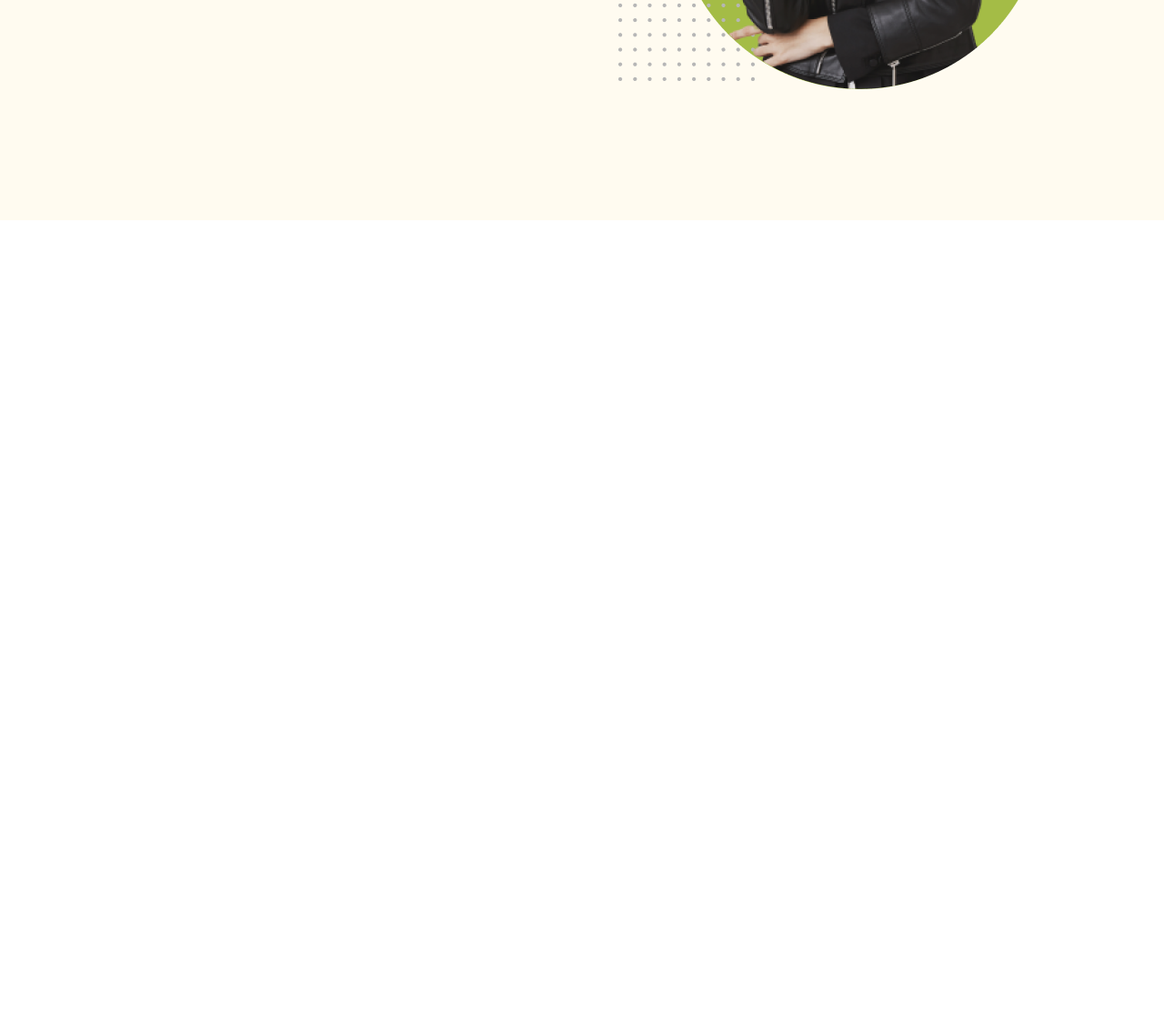
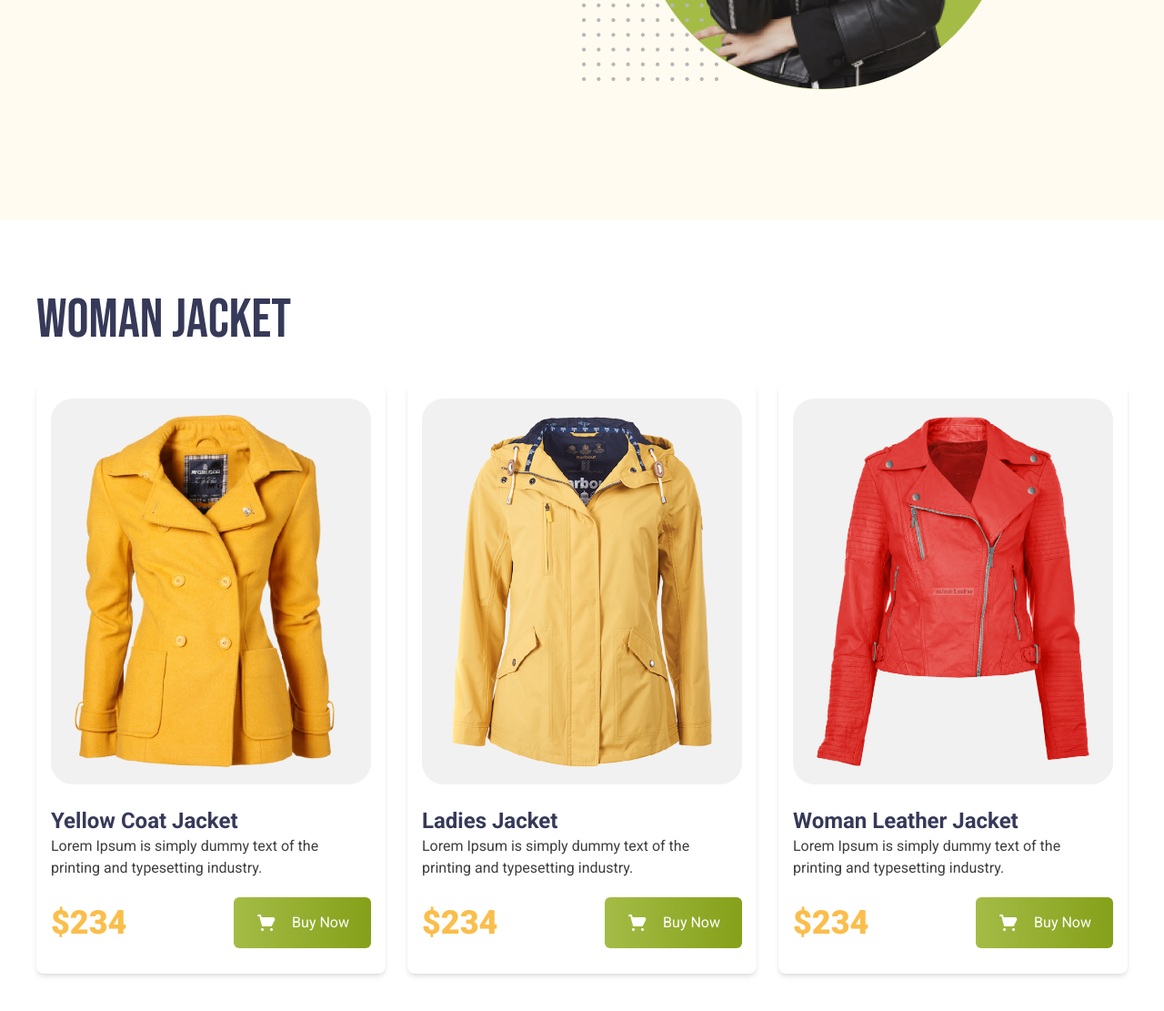
Before and after one commit to ShahinAlomShuvo/PenguinFashion, a plain HTML site: page index.html in a window 1280 px wide. Shown: the part 501-1612 px from the top of the page at 91% size. Before the commit the page ends 800 px from the top, so only its background shows below. Drawn offline with nearby package versions, Linux system fonts and the light colour scheme.

Commit message:
added woman jacket section

```diff
--- a/index.html
+++ b/index.html
@@ -19,7 +19,8 @@
   </head>
   <body>
     <header class="bg-[#FFFBF0]">
-      <div class="max-w-7xl mx-auto pt-10 pb-36">
+      <div class="max-w-7xl mx-auto pt-10 pb-36 px-10">
+        <!-- start nav section  -->
         <nav
           class="flex flex-col justify-between items-center gap-10 md:flex-row"
         >
@@ -33,6 +34,7 @@
             <li>Contact us</li>
           </ul>
         </nav>
+        <!-- start banner section  -->
         <div
           class="flex flex-col justify-between items-center gap-20 pt-10 md:flex-row"
         >
@@ -60,5 +62,114 @@
         </div>
       </div>
     </header>
+    <main>
+      <section class="my-20">
+        <!-- start women jacket section  -->
+
+        <div class="max-w-7xl mx-auto px-10">
+          <h1
+            class="text-[#363958] font-bebas font-normal text-6xl uppercase mb-10"
+          >
+            W0Man Jacket
+          </h1>
+
+          <div class="grid-cols-1 grid gap-16 md:grid-cols-3 gap-6">
+            <!-- Jacket 1  -->
+
+            <div class="px-4 py-4 bg-white shadow-md rounded-lg">
+              <div class="py-4 px-4 bg-[#F1F1F1] rounded-3xl">
+                <img src="./images/jacket-1.png" alt="" />
+              </div>
+              <h3
+                class="text-[#363958] font-roboto font-semibold text-2xl pt-6"
+              >
+                Yellow Coat Jacket
+              </h3>
+              <p class="text-[#3E3E3E] font-roboto font-normal text-base pb-5">
+                Lorem Ipsum is simply dummy text of the printing and typesetting
+                industry.
+              </p>
+              <div class="flex justify-between items-center pb-3">
+                <span class="text-[#FABE4C] font-roboto font-black text-4xl"
+                  >$234</span
+                >
+                <button
+                  class="bg-gradient-to-r from-[#A4BC46] to-[#85A019] flex gap-4 px-6 py-4 rounded-md text-white font-roboto font-medium text-base"
+                >
+                  <img
+                    class="w-6 h-6"
+                    src="./icons/shopping-cart 1.png"
+                    alt=""
+                  />
+                  Buy Now
+                </button>
+              </div>
+            </div>
+            <!-- Jacket 2  -->
+
+            <div class="px-4 py-4 bg-white shadow-md rounded-lg">
+              <div class="py-4 px-4 bg-[#F1F1F1] rounded-3xl">
+                <img src="./images/jacket-2.png" alt="" />
+              </div>
+              <h3
+                class="text-[#363958] font-roboto font-semibold text-2xl pt-6"
+              >
+                Ladies Jacket
+              </h3>
+              <p class="text-[#3E3E3E] font-roboto font-normal text-base pb-5">
+                Lorem Ipsum is simply dummy text of the printing and typesetting
+                industry.
+              </p>
+              <div class="flex justify-between items-center pb-3">
+                <span class="text-[#FABE4C] font-roboto font-black text-4xl"
+                  >$234</span
+                >
+                <button
+                  class="bg-gradient-to-r from-[#A4BC46] to-[#85A019] flex gap-4 px-6 py-4 rounded-md text-white font-roboto font-medium text-base"
+                >
+                  <img
+                    class="w-6 h-6"
+                    src="./icons/shopping-cart 1.png"
+                    alt=""
+                  />
+                  Buy Now
+                </button>
+              </div>
+            </div>
+            <!-- Jacket 3  -->
+
+            <div class="px-4 py-4 bg-white shadow-md rounded-lg">
+              <div class="py-4 px-4 bg-[#F1F1F1] rounded-3xl">
+                <img src="./images/jacket-3.png" alt="" />
+              </div>
+              <h3
+                class="text-[#363958] font-roboto font-semibold text-2xl pt-6"
+              >
+                Woman Leather Jacket
+              </h3>
+              <p class="text-[#3E3E3E] font-roboto font-normal text-base pb-5">
+                Lorem Ipsum is simply dummy text of the printing and typesetting
+                industry.
+              </p>
+              <div class="flex justify-between items-center pb-3">
+                <span class="text-[#FABE4C] font-roboto font-black text-4xl"
+                  >$234</span
+                >
+                <button
+                  class="bg-gradient-to-r from-[#A4BC46] to-[#85A019] flex gap-4 px-6 py-4 rounded-md text-white font-roboto font-medium text-base"
+                >
+                  <img
+                    class="w-6 h-6"
+                    src="./icons/shopping-cart 1.png"
+                    alt=""
+                  />
+                  Buy Now
+                </button>
+              </div>
+            </div>
+          </div>
+        </div>
+      </section>
+    </main>
   </body>
 </html>
```
